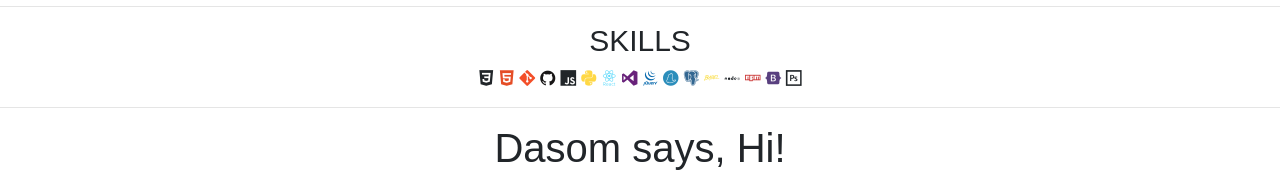
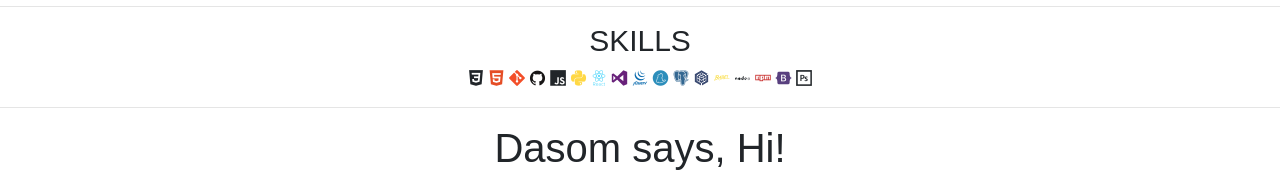
Before and after one commit to jwmarion/portfolio, a plain HTML site: page index.html in a window 1280 px wide. Shown: the part 1038-1210 px from the top of the page. Drawn offline with nearby package versions, Linux system fonts and the light colour scheme; a web font is replaced by a local one.

Commit message:
'update'

```diff
--- a/index.html
+++ b/index.html
@@ -155,6 +155,7 @@
         <i class="devicon-jquery-plain-wordmark colored"></i>
         <i class="devicon-yarn-plain colored"></i>
         <i class="devicon-postgresql-plain colored"></i>
+        <i class="devicon-sequelize-plain colored"></i>
         <i class="devicon-babel-plain colored"></i>
         <i class="devicon-nodejs-plain-wordmark"></i>
         <i class="devicon-npm-original-wordmark colored"></i>
```
